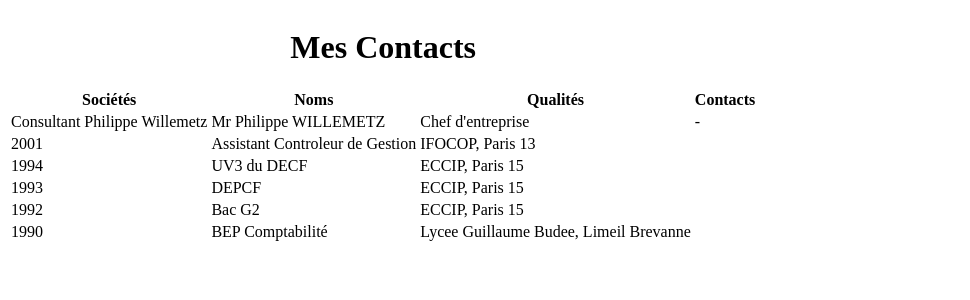
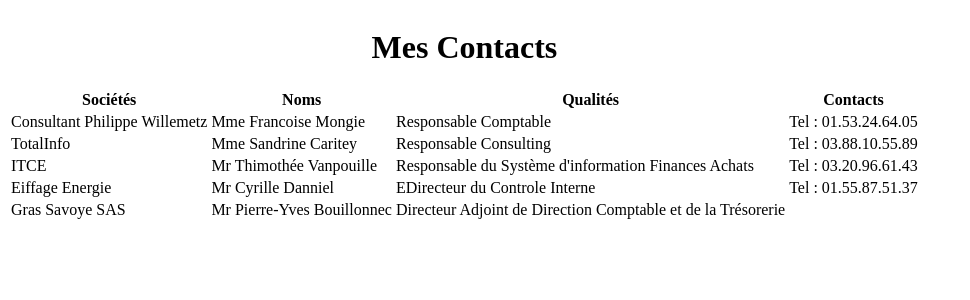
Before and after one commit to xmillero/cvxm, a PHP site: page /contactsentreprises.php in a window 1280 px wide. Shown: the top 300 px of the page, without its empty margins (0-970 px from the left). Run offline with PHP 8.4, Linux system fonts and the light colour scheme.

Commit message:
Add files via upload

```diff
--- a/view/autres.php
+++ b/view/autres.php
@@ -1,3 +1,3 @@
 <title>CV de Xavier MILLERON</title>
 
-Anglais : Niveau 3 (test Anglais Tertiaire réalisé le 27 Avril 2016 par Gitec) <br>Tenue de la comptabilité de ma femme profession libérale
+Anglais : Niveau 3 (test Anglais Tertiaire réalisé le 27 Avril 2016 par Gitec) <br>Tenue de la comptabilité de ma femme profession libérale<br>Course a pied : marathon de Dublin en 2013
--- a/view/contactsentreprises.php
+++ b/view/contactsentreprises.php
@@ -15,34 +15,32 @@
    <tbody> <!-- Corps du tableau -->
        <tr>
            <td>Consultant Philippe Willemetz</td>
-           <td>Mr Philippe WILLEMETZ</td>
-           <td>Chef d'entreprise</td>
-           <td>- </td>
+           <td>Mme Francoise Mongie</td>
+           <td>Responsable Comptable</td>
+           <td>Tel : 01.53.24.64.05</td>
        </tr>
        <tr>
-           <td>2001</td>
-           <td>Assistant Controleur de Gestion</td>
-           <td>IFOCOP, Paris 13</td>
+           <td>TotalInfo</td>
+           <td>Mme Sandrine Caritey</td>
+           <td>Responsable Consulting</td>
+           <td>Tel : 03.88.10.55.89</td>
        </tr>
        <tr>
-           <td>1994</td>
-           <td>UV3 du DECF</td>
-           <td>ECCIP, Paris 15</td>
+           <td>ITCE</td>
+           <td>Mr Thimothée Vanpouille</td>
+           <td>Responsable du Système d'information Finances Achats</td>
+           <td>Tel : 03.20.96.61.43</td>
        </tr>
        <tr>
-           <td>1993</td>
-           <td>DEPCF</td>
-           <td>ECCIP, Paris 15</td>
+           <td>Eiffage Energie</td>
+           <td>Mr Cyrille Danniel</td>
+           <td>EDirecteur du Controle Interne</td>
+           <td>Tel : 01.55.87.51.37</td>
        </tr>
        <tr>
-           <td>1992</td>
-           <td>Bac G2</td>
-           <td>ECCIP, Paris 15</td>
-       </tr>
-       <tr>
-           <td>1990</td>
-           <td>BEP Comptabilité</td>
-           <td>Lycee Guillaume Budee, Limeil Brevanne</td>
+           <td>Gras Savoye SAS</td>
+           <td>Mr Pierre-Yves Bouillonnec</td>
+           <td>Directeur Adjoint de Direction Comptable et de la Trésorerie</td>
        </tr>
    </tbody>
 </table>
--- a/view/content_cv.php
+++ b/view/content_cv.php
@@ -1,6 +1,8 @@
 <div class='content_cv'>
 
 <h1>Merci de cliquer sur l'un de ces trois boutons si vous rechercher une ressource en systeme d'informations comptables et financieres !</h1>
+
+<div class = "boutons">
 
 <!DOCTYPE html>
 <html>
```
Also changed, not shown: css/application.css (added, +12 -0 lines), view/formations.php (+13 -1 lines), view/outils.php (+14 -0 lines).
